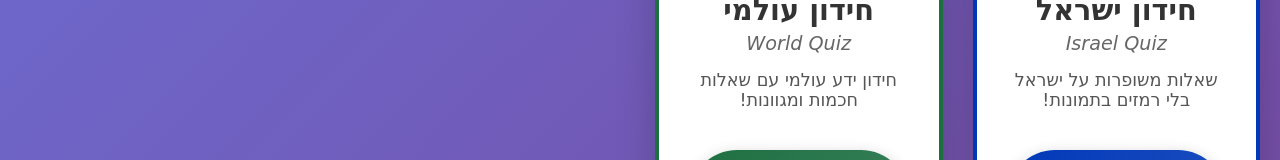
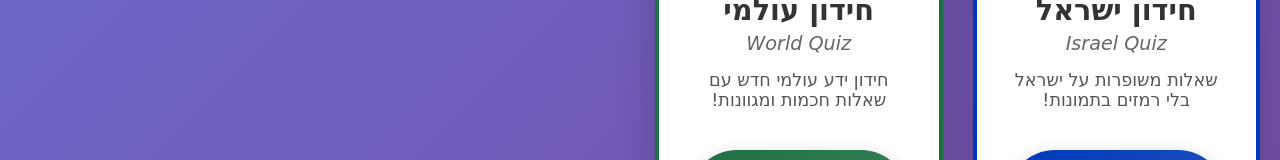
Before and after one commit to asaflevi1983/English_for_third_grade, a React (Vite) app: page / in a window 1280 px wide. Shown: the part 1376-1536 px from the top of the page. Built offline with nearby package versions, Linux system fonts and the light colour scheme.

Commit message:
test: small home text update

```diff
--- a/src/components/Home.jsx
+++ b/src/components/Home.jsx
@@ -79,7 +79,7 @@ function Home({ onStartGame, progress }) {
       title: 'חידון עולמי',
       subtitle: 'World Quiz',
       emoji: '🌍',
-      description: 'חידון ידע עולמי עם שאלות חכמות ומגוונות!',
+      description: 'חידון ידע עולמי חדש עם שאלות חכמות ומגוונות!',
       color: '#1d6f42'
     }
   ];
```
